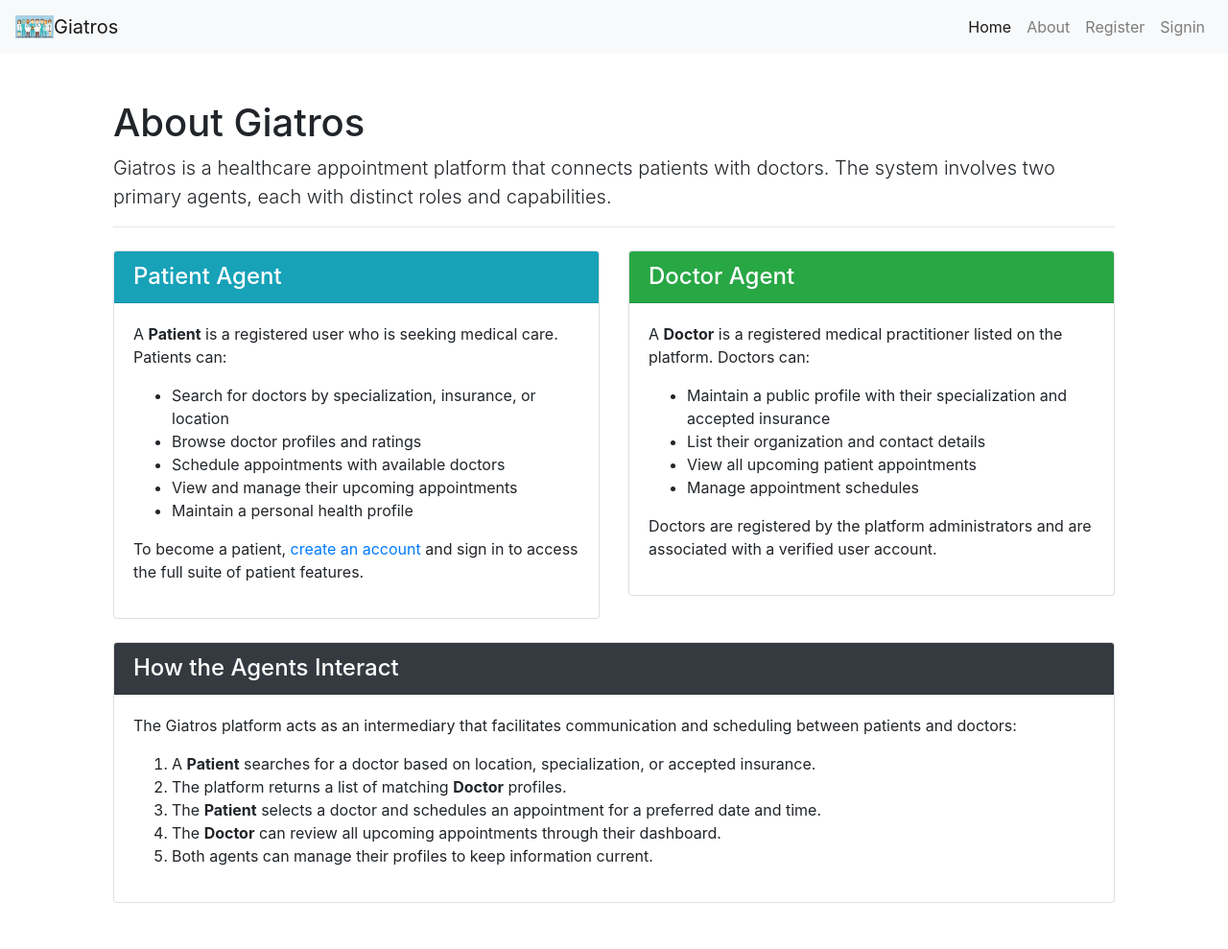
After one commit to karneysujata/GIATROS, a Django app: page /website/about/ in a window 1280 px wide. The commit adds this page. Shown: the whole page at 96% size. Run offline with Django 3.2, Linux system fonts and the light colour scheme; parts of the project's set-up code (start-up, migrations or seed data) failed here and were passed over; some libraries are stand-ins or nearby versions.

Commit message:
Add about page explaining Patient and Doctor agents in GIATROS
Co-authored-by: karneysujata <22331840+karneysujata@users.noreply.github.com>

```diff
--- /dev/null
+++ b/website/templates/account/about.html
@@ -0,0 +1,87 @@
+{% extends "base.html" %}
+{% block title %}About Giatros - Agents{% endblock %}
+{% block content %}
+<div class="container p-5">
+  <h1>About Giatros</h1>
+  <p class="lead">
+    Giatros is a healthcare appointment platform that connects patients with doctors.
+    The system involves two primary agents, each with distinct roles and capabilities.
+  </p>
+
+  <hr>
+
+  <div class="row mt-4">
+    <div class="col-md-6">
+      <div class="card mb-4">
+        <div class="card-header bg-info text-white">
+          <h4 class="mb-0">Patient Agent</h4>
+        </div>
+        <div class="card-body">
+          <p class="card-text">
+            A <strong>Patient</strong> is a registered user who is seeking medical care.
+            Patients can:
+          </p>
+          <ul>
+            <li>Search for doctors by specialization, insurance, or location</li>
+            <li>Browse doctor profiles and ratings</li>
+            <li>Schedule appointments with available doctors</li>
+            <li>View and manage their upcoming appointments</li>
+            <li>Maintain a personal health profile</li>
+          </ul>
+          <p>
+            To become a patient, <a href="{% url 'register' %}">create an account</a>
+            and sign in to access the full suite of patient features.
+          </p>
+        </div>
+      </div>
+    </div>
+
+    <div class="col-md-6">
+      <div class="card mb-4">
+        <div class="card-header bg-success text-white">
+          <h4 class="mb-0">Doctor Agent</h4>
+        </div>
+        <div class="card-body">
+          <p class="card-text">
+            A <strong>Doctor</strong> is a registered medical practitioner listed on the platform.
+            Doctors can:
+          </p>
+          <ul>
+            <li>Maintain a public profile with their specialization and accepted insurance</li>
+            <li>List their organization and contact details</li>
+            <li>View all upcoming patient appointments</li>
+            <li>Manage appointment schedules</li>
+          </ul>
+          <p>
+            Doctors are registered by the platform administrators and are associated with a
+            verified user account.
+          </p>
+        </div>
+      </div>
+    </div>
+  </div>
+
+  <div class="row">
+    <div class="col-md-12">
+      <div class="card">
+        <div class="card-header bg-dark text-white">
+          <h4 class="mb-0">How the Agents Interact</h4>
+        </div>
+        <div class="card-body">
+          <p>
+            The Giatros platform acts as an intermediary that facilitates communication and
+            scheduling between patients and doctors:
+          </p>
+          <ol>
+            <li>A <strong>Patient</strong> searches for a doctor based on location, specialization, or accepted insurance.</li>
+            <li>The platform returns a list of matching <strong>Doctor</strong> profiles.</li>
+            <li>The <strong>Patient</strong> selects a doctor and schedules an appointment for a preferred date and time.</li>
+            <li>The <strong>Doctor</strong> can review all upcoming appointments through their dashboard.</li>
+            <li>Both agents can manage their profiles to keep information current.</li>
+          </ol>
+        </div>
+      </div>
+    </div>
+  </div>
+</div>
+{% endblock %}
--- a/website/templates/base.html
+++ b/website/templates/base.html
@@ -54,7 +54,10 @@
                       <a class="nav-link" href="{% url "index" %}">Home <span class="sr-only">(current)</span></a>
                   </li>
                   <li class="nav-item">
-                      <a class="nav-link" href={% url 'register' %}>Register</a>
+                      <a class="nav-link" href="{% url 'about' %}">About</a>
+                  </li>
+                  <li class="nav-item">
+                      <a class="nav-link" href="{% url 'register' %}">Register</a>
                   </li>
                   <li class="nav-item">
                       <a class="nav-link" href="{% url 'login' %}">Signin</a>
```
